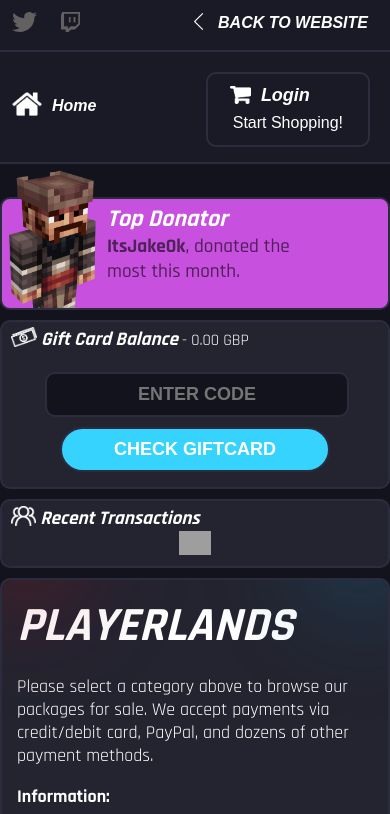
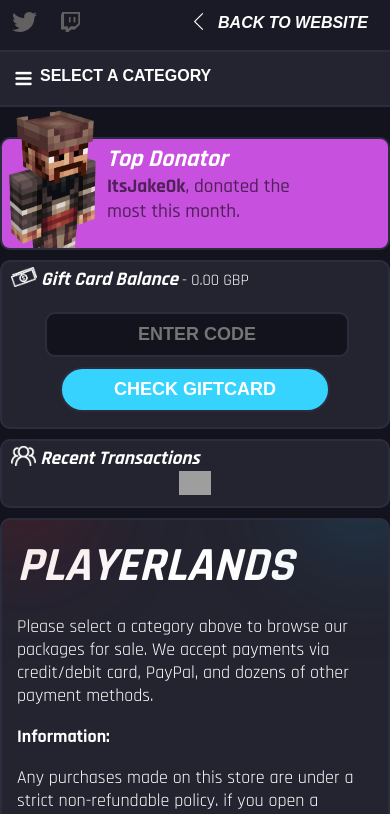
Before and after one commit to petegregoryy/playerlands-interview, a React (Create React App) app: page / in a window 390 px wide. Shown: the top 814 px of the page. Built offline with nearby package versions, Linux system fonts and the light colour scheme; grey boxes are pictures that could not be loaded.

Commit message:
mobile category bar

```diff
--- a/src/App.js
+++ b/src/App.js
@@ -7,10 +7,23 @@
 
 import { useEffect, useState } from "react";
 import LoginModal from "./components/LoginModal";
+import MobileCategoryBar from "./components/MobileCategoryBar";
+import MobileCategoryItem from "./components/MobileCategoryItem";
 
 function App() {
     const [windowWidth, setWindowWidth] = useState(0);
     const [showLogin, setShowLogin] = useState(false);
+    const [showCategories, setShowCategories] = useState(false);
+    const [categories, setCategories] = useState({});
+
+    function toggleCategories() {
+        setShowCategories(!showCategories);
+    }
+    function showLoginTrue() {
+        setShowLogin(true);
+        document.body.style.overflow = "hidden";
+    }
+
     function handleWindowResize() {
         setWindowWidth(window.innerWidth);
     }
@@ -23,9 +36,33 @@
         <div className="App">
             <Navbar />
             {windowWidth > 953 && <LogoBar />}
-            <LoginBar setShowLogin={setShowLogin} />
+            {windowWidth > 600 ? (
+                <LoginBar setShowLogin={showLoginTrue} />
+            ) : showCategories ? (
+                <div>
+                    <MobileCategoryBar toggleCategories={toggleCategories} />
+                    <MobileCategoryItem
+                        icon="home.png"
+                        text="Home"
+                        clickFunction={toggleCategories}
+                    />
+                    <MobileCategoryItem
+                        icon="cart.png"
+                        text="Login"
+                        clickFunction={showLoginTrue}
+                    />
+                </div>
+            ) : (
+                <MobileCategoryBar toggleCategories={toggleCategories} />
+            )}
             <CardHolder />
-            {showLogin && <LoginModal setShowLogin={setShowLogin} />}
+            {showLogin && (
+                <LoginModal
+                    setShowLogin={setShowLogin}
+                    showCategories={showCategories}
+                    setShowCategories={setShowCategories}
+                />
+            )}
         </div>
     );
 }
--- a/src/components/DonatorCard.jsx
+++ b/src/components/DonatorCard.jsx
@@ -7,13 +7,13 @@
         <div className="card donator">
             <div className="donator-model-container">
                 <img
-                    className="donator-model"
+                    className="donator-model unselectable"
                     src={FullBodyImage}
                     alt="full-body-model"
                     title="Top Donator"
                 />
             </div>
-            <div className="donator-text-container">
+            <div className="donator-text-container unselectable">
                 <label className="donator-title">Top Donator</label>
                 <p className="donator-body">
                     <b>ItsJakeOk</b>, donated the most this month.
--- a/src/components/LoginBar.jsx
+++ b/src/components/LoginBar.jsx
@@ -3,7 +3,7 @@
 import HomeIcon from "../assets/home.png";
 import CartIcon from "../assets/cart.png";
 
-const LoginBar = ({ setShowLogin }) => {
+const LoginBar = ({ showLoginTrue }) => {
     return (
         <div className="loginbar-container">
             <div className="loginbar">
@@ -28,13 +28,7 @@
                         Home
                     </label>
                 </button>
-                <button
-                    className="login-button"
-                    onClick={() => {
-                        setShowLogin(true);
-                        document.body.style.overflow = "hidden";
-                    }}
-                >
+                <button className="login-button" onClick={showLoginTrue}>
                     <div>
                         <img className="login-button-icon" src={CartIcon} />
                         <label className="login-button-label">Login</label>
--- a/src/components/LoginModal.jsx
+++ b/src/components/LoginModal.jsx
@@ -2,10 +2,13 @@
 import LoginModalIcon from "../assets/login-modal-icon.png";
 import "../css/loginmodal.css";
 
-const LoginModal = ({ setShowLogin }) => {
+const LoginModal = ({ setShowLogin, showCategories, setShowCategories }) => {
     const hideLogin = (e) => {
         e.preventDefault();
         setShowLogin(false);
+        if (showCategories) {
+            setShowCategories(false);
+        }
         document.body.style.overflow = "unset";
     };
     return (
--- /dev/null
+++ b/src/components/MobileCategoryBar.jsx
@@ -0,0 +1,14 @@
+import React from "react";
+import MenuIcon from "../assets/menu-icon.png";
+import "../css/mobilecategorybar.css";
+
+const MobileCategoryBar = ({ toggleCategories }) => {
+    return (
+        <button className="mobile-category" onClick={toggleCategories}>
+            <img className="mobile-category-icon" src={MenuIcon} />
+            <label className="mobile-category-label">SELECT A CATEGORY</label>
+        </button>
+    );
+};
+
+export default MobileCategoryBar;
--- /dev/null
+++ b/src/components/MobileCategoryItem.jsx
@@ -0,0 +1,16 @@
+import React from "react";
+import "../css/mobilecategorybar.css";
+
+const MobileCategoryItem = ({ icon, text, clickFunction }) => {
+    return (
+        <button className="mobile-category" onClick={clickFunction}>
+            <img
+                className="mobile-category-icon"
+                src={require("../assets/" + icon)}
+            />
+            <label className="mobile-category-label">{text}</label>
+        </button>
+    );
+};
+
+export default MobileCategoryItem;
--- a/src/css/cards.css
+++ b/src/css/cards.css
@@ -8,6 +8,7 @@
 .donator {
     position: relative;
     display: flex;
+    min-height: 99px;
     text-align: left;
     background-color: #c850de;
 }
@@ -23,13 +24,14 @@
 .donator-model {
     position: relative;
     top: 0px;
-
+    pointer-events: none;
     height: 220px;
 }
 
 .donator-text-container {
     width: 60%;
     margin-left: 100px;
+    pointer-events: none;
 }
 
 .donator-title {
@@ -110,7 +112,7 @@
 }
 
 .balance-submit:hover {
-    transform: scale(1.1);
+    transform: scale(1.05);
     transition: 0.1s;
 }
 
--- /dev/null
+++ b/src/css/mobilecategorybar.css
@@ -0,0 +1,35 @@
+.mobile-category {
+    display: flex;
+    width: 100%;
+    background-color: #242430;
+    border: none;
+    border-bottom: 2px solid #2c2c3f;
+    padding: 15px 0px 15px 0px;
+    text-align: left;
+    color: white;
+}
+
+.mobile-category:hover {
+    background-color: #434358;
+}
+
+.mobile-category:focus {
+    background-color: #434358;
+    border: none;
+    outline: none;
+}
+.mobile-category:active {
+    background-color: #434358;
+}
+
+.mobile-category-icon {
+    width: 17px;
+    height: 17px;
+    margin: 3px 3px 3px 15px;
+    float: left;
+}
+.mobile-category-label {
+    font-size: larger;
+    font-weight: 700;
+    margin-left: 5px;
+}
```
Also changed, not shown: src/assets/menu-icon.png (added).
